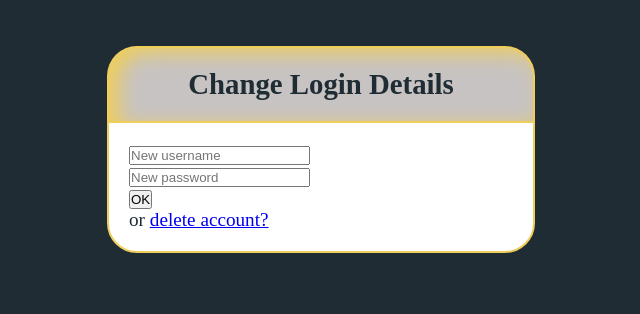
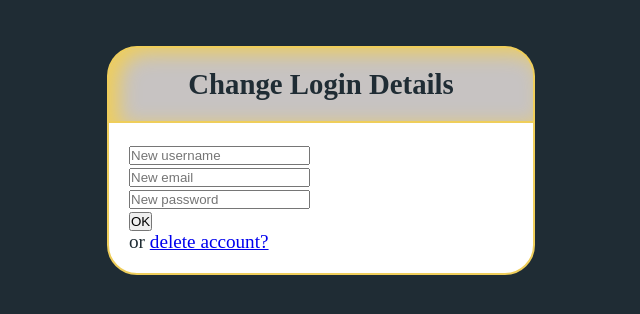
Before and after one commit to kmarchan/Camagru, a PHP site: page /Camagru/account.php in a window 1280 px wide. Shown: the part 190-504 px from the top of the page, without its empty margins (319-959 px from the left). Run offline with PHP 8.4, Linux system fonts and the light colour scheme; data that the repository does not hold is empty.

Commit message:
account detail change not working

```diff
--- a/account.php
+++ b/account.php
@@ -23,16 +23,14 @@ if (isset($_POST['change']))
 	{
 		$new_usr = $_POST['login'];
 	}
+	if (isset($_POST['email']))
+	{
+		$new_email = $_POST['password'];
+	}
 	if (isset($_POST['login']))
 	{
 		$pass = $_POST['password'];
 		$new_pass = hash('whirlpool', $pass);
-
-	}
-	{
-		$sql = "UPDATE users set `password`='$new_pass' where `username` ='$usr'";
-		$db->exec($sql);
-		array_push($_SESSION[$message], "Password Changed");
 	}
 	if ($new_usr)
 	{
@@ -40,6 +38,19 @@ if (isset($_POST['change']))
 		$db->exec($sql);
 		array_push($_SESSION[$message], "Username Changed");
 	}
+	if ($new_email)
+	{
+		$sql = "UPDATE users set `email`='$new_email' where `username` ='$usr'";
+		$db->exec($sql);
+		array_push($_SESSION[$message], "Email Changed");
+	}
+	if ($new_pass)
+	{
+		$sql = "UPDATE users set `password`='$new_pass' where `username` ='$usr'";
+		$db->exec($sql);
+		array_push($_SESSION[$message], "Password Changed");
+	}
+
 	array_push($_SESSION[$message], "Please Log out and back in again to update account settings");
 	header('location:index.php');
 
@@ -61,6 +72,8 @@ if (isset($_POST['change']))
 				<form method="POST" action="">
 				<input name="login" type="login" placeholder="New username" pattern="[^()/><\][\\\x22,;|]+">
 				<br>
+				<input name="email" type="email" placeholder="New email" pattern="[^()/><\][\\\x22,;|]+">
+				<br>
 				<input name="password" type="password" placeholder="New password" pattern="(?=.*\d)(?=.*[a-z])(?=.*[A-Z]).{4,}[^()/><\][\\\x22,;|]+" title="Password must contain at least one number and one uppercase and lowercase letter, and at least 4 or more characters and no brackets or quotation marks">
 				<br>
 				<button value="OK" name="change" type="submit" >OK</button>
--- a/server.php
+++ b/server.php
@@ -115,7 +115,7 @@
           $statment = $db->prepare("SELECT * FROM camagru_db.users WHERE `username` = :usr AND `password` = :psw");
           $statment->execute(["usr"=>$username, "psw"=>$password]);
           $results = $statment->fetchAll();
-          array_push($errors, $result);
+          // array_push($errors, $result);
           $is_confirm = $db->prepare("SELECT * FROM $dbname.users WHERE username= :usr AND password = :psw AND confirmed = :bool");
           $is_confirm->execute(["usr"=>$username, "psw"=>$password , "bool"=>1]);
           $is_confirmed_res =$is_confirm->fetchAll();
@@ -129,7 +129,6 @@
           {
             array_push($errors, "The username/password provided is invalid or your account needs to be activated");
           }
-
         }
     }
 
```
